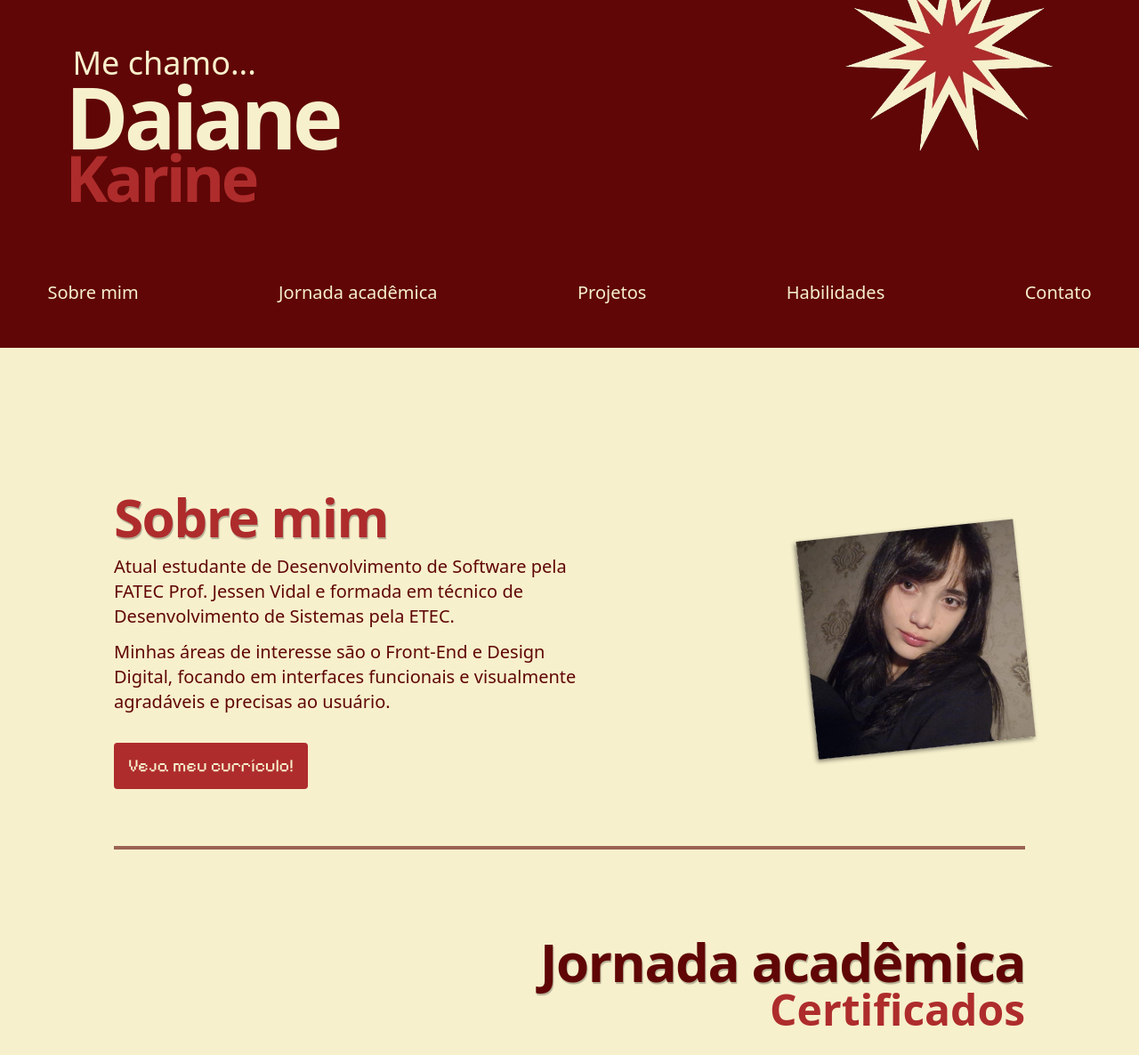
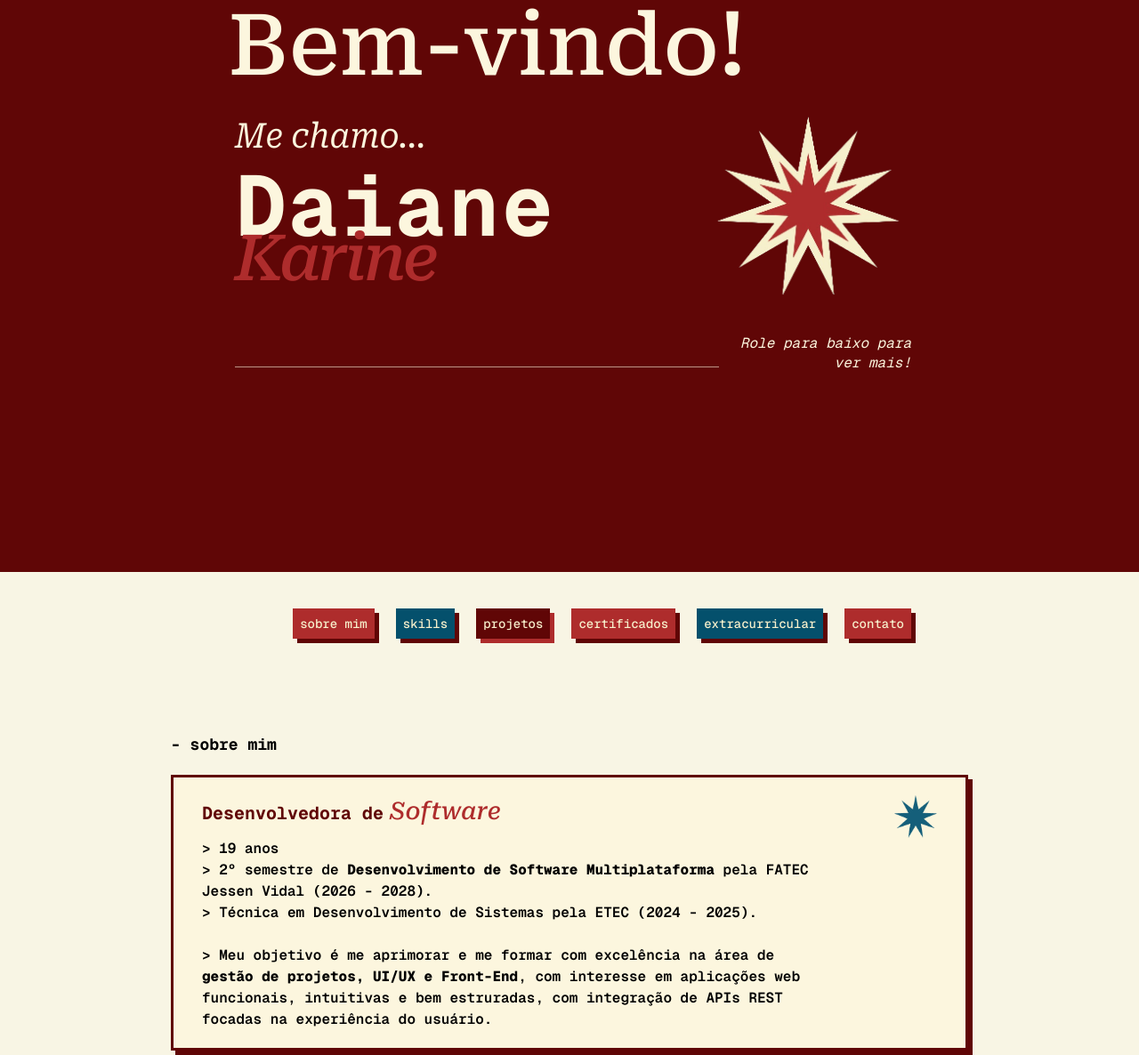
Before and after one commit to Dai4ne/Portfolio, a plain HTML site: page index.html in a window 1280 px wide. Shown: the part 157-1343 px from the top of the page at 89% size. Drawn offline with nearby package versions, Linux system fonts and the light colour scheme; a web font is replaced by a local one.

Commit message:
reestruturação do header, navbar e sobre mim

```diff
--- a/index.html
+++ b/index.html
@@ -5,71 +5,109 @@
     <meta name="viewport" content="width=device-width, initial-scale=1.0">
     <link rel="preconnect" href="https://fonts.googleapis.com">
     <link rel="preconnect" href="https://fonts.gstatic.com" crossorigin>
-    <link href="https://fonts.googleapis.com/css2?family=Federo&family=Lexend+Deca:wght@100..900&family=Poppins:ital,wght@0,100;0,200;0,300;0,400;0,500;0,600;0,700;0,800;0,900;1,100;1,200;1,300;1,400;1,500;1,600;1,700;1,800;1,900&display=swap" rel="stylesheet">
+    <link href="https://fonts.googleapis.com/css2?family=Roboto+Serif:ital,opsz,wght@0,8..144,100..900;1,8..144,100..900&display=swap" rel="stylesheet">
+
     <script src="https://cdn.jsdelivr.net/npm/@tailwindcss/browser@4"></script>
+
     <link rel="shortcut icon" href="img/favicon.ico" type="image/x-icon">
     <link rel="stylesheet" href="style.css">
 
+    <style type="text/tailwindcss">
+        @theme {
+            --color-bg: #F8F5E4;
+            --color-light-yellow: #FCF6DE;
+            --color-dark-red: #600606;
+            --color-light-red: #AE2C2C;
+            --color-dark-cyan: #04506C;
+            --font-roboto: "Roboto Serif", serif;
+            --font-geist: "Geist Mono", monospace
+        }
+    </style>
     <title>Daiane Karine</title>
 </head>
 
-<body class="bg-[#F7F0CC] font-lexend">
+<body class="bg-bg">
 
-    <header class="bg-[#600606] text-[#F7F0CC] md:py-8 ">
+    <header class="bg-dark-red text-light-yellow h-dvh w-full mb-8 px-6 md:py-8 flex items-center">
 
-        <!--Bem vindo e me chamo-->
-        <div class="flex justify-between items-center mb-16 mx-auto lg:gap-80 max-w-max">
-            <div class="">
-                <h1 class="text-4xl mb-20 md:text-8xl font-bold ">
+        <div class="w-full max-w-3xl mx-auto mb-16">
+
+            <h1 class="text-5xl mb-5 md:text-8xl font-roboto font-medium">
                 Bem-vindo!
             </h1>
 
-                <p class="-mb-2 text-xl md:text-4xl font-medium ">
+            <!-- Bloco do nome + estrela ocupando 100% da largura -->
+            <div class="flex flex-col sm:flex-row justify-between items-start sm:items-center gap-6 ms-2">
+                <div>
+                    <p class="text-xl md:text-4xl font-normal font-roboto italic mb-2 scale-y-108 origin-bottom ">
                         Me chamo...
                     </p>
 
-                <p class="text-6xl md:text-8xl font-bold tracking-tighter -mb-4 -ms-2">
+                    <p class="text-6xl md:text-8xl font-geist font-bold tracking-wide">
                         Daiane
                     </p>
-                <p class="text-[#AE2C2C] text-6xl md:text-7xl font-bold tracking-tighter -ms-2">
+                    <p class="text-light-red text-6xl md:text-7xl font-roboto font-medium italic tracking-tighter -mt-4 md:-mt-6">
                         Karine
                     </p>
                 </div>
 
                 <div>
-                <img src="img/star1-portfolio.png" alt="Logo Estrela" class="logoheader w-24 h-24  md:w-64 md:h-64 object-contain">
+                    <img src="img/star1-portfolio.png" alt="Logo Estrela" class="logoheader w-40 h-40 md:w-56 md:h-56 object-contain">
+                </div>
             </div>
 
+            <!-- Linha dinâmica + Texto fixo em 2 linhas -->
+            <div class="flex items-end gap-6 mt-8 ms-2">
+                <div class="flex-1 h-[1px] bg-light-yellow opacity-60 mb-1.5"></div>
+
+                <p class="shrink-0 text-sm md:text-base font-geist italic text-right leading-snug">
+                    Role para baixo para<br>
+                    ver mais!
+                </p>
+            </div>
+        </div>
+    </header>
+
+    <!--Navbar ARRUMAR AQUI -->
+    <nav class="grid grid-cols-1 justify-items-end z-50 py-4 font-geist max-w-5xl">
+        <ul class="flex flex-nowrap md:gap-x-6 text-sm font-medium text-[#F7F0CC]">
+            <li><a href="#sobremim" class="nav p-2 card-light-red">sobre mim</a></li>
+            <li><a href="#skills" class="nav p-2 card-dark-cyan">skills</a></li>
+            <li><a href="#projetos" class="nav p-2 card-dark-red">projetos</a></li>
+            <li><a href="#certificados" class="nav p-2 card-light-red">certificados</a></li>
+            <li><a href="#extracurricular" class="nav p-2 card-dark-cyan">extracurricular</a></li>
+            <li><a href="#contato" class="nav p-2 card-light-red">contato</a></li>
+        </ul>
+
+
+    </nav>
+
+
+    <main class="lg:max-w-4xl mx-auto mt-24">
+
+        <!--Sobre mim-->
+        <section class="">
+            <div class="flex justify-start items-center">
+                <h1 class="text-lg font-geist font-bold mb-5" id="sobremim">- sobre mim</h1>
             </div>
 
-        <!--Navbar-->
-        <nav class="w-full mx-auto z-50 bg-[#600606] py-4">
-            <ul class="flex flex-nowrap justify-evenly md:gap-x-24 text-lg md:text-xl font-medium text-[#F7F0CC]">
-                <li><a href="#sobremim" class="nav p-2">Sobre mim</a></li>
-                <li><a href="#jornada" class="nav p-2">Jornada acadêmica</a></li>
-                <li><a href="#projetos" class="nav p-2">Projetos</a></li>
-                <li><a href="#habilidades" class="nav p-2">Habilidades</a></li>
-                <li><a href="#contato" class="nav p-2">Contato</a></li>
-            </ul>
-        </nav>
+            <!--Card-->
+            <div class="card-b-light-yellow px-8 py-5 font-geist font-semibold">
+                <div class="flex justify-between">
+                    <h1 class="text-xl text-dark-red  font-bold">Desenvolvedora de<span class="text-light-red font-roboto font-medium text-[27px] italic"> Software</span></h1>
 
-    </header>
-
-    <main class="lg:max-w-5xl mx-auto mt-40">
-
-        <!--Sobre mim-->
-        <section class="flex justify-start items-center space-x-56">
-            <div>
-                <h1 class="titulomain text-[#AE2C2C] text-6xl font-bold tracking-tight" id="sobremim">Sobre mim</h1>
-
-                <p class="text-[#600606] text-xl font-medium max-w-xl my-3">Atual estudante de Desenvolvimento de Software pela FATEC Prof. Jessen Vidal e formada em técnico de Desenvolvimento de Sistemas pela ETEC.</p>
-                <p class="text-[#600606] text-xl font-medium max-w-xl">Minhas áreas de interesse são o Front-End e Design Digital, focando em interfaces funcionais e visualmente agradáveis e precisas ao usuário.</p>
-
-                <a href="img/Currículo - Daiane.pdf" target="_blank" class="curriculo bg-[#AE2C2C] text-[#F7F0CC] inline-block text-xl py-3 px-4 rounded-sm mt-8">Veja meu currículo!</a>
+                    <img src="img/cyan star.png" alt="" class="h-12 w-12">
                 </div>
 
-            <div>
-                <img src="img/eu.JPG" alt="" class="eu md:w-64 md:h-auto rotate-84">
+                <div class="w-[700px]">
+                    <p>> 19 anos</p>
+                    <p>> 2º semestre de <span class="font-extrabold">Desenvolvimento de Software
+    Multiplataforma</span> pela FATEC Jessen Vidal (2026 - 2028).</p>
+                    <p>> Técnica em Desenvolvimento de Sistemas pela ETEC (2024 - 2025).</p>
+                    <br>
+                    <p>> Meu objetivo é me aprimorar e me formar com excelência na área de <span class="font-extrabold">gestão de projetos, UI/UX e Front-End</span>, com interesse em aplicações web funcionais, intuitivas e bem estruradas, com integração de APIs REST focadas na experiência do usuário.</p>
+                </div>
+
             </div>
         </section>
 
@@ -88,7 +126,7 @@
 
                 <!--Imagens certificados-->
             <section class="grid lg:grid-cols-4 place-items-center mt-8">
-                <article class="bg-[#e9e0b5] h-44 w-56"></article>
+                <article class="card-light-yellow bg-light-yellow h-44 w-56"></article>
                 <article class="bg-[#e9e0b5] h-44 w-56"></article>
                 <article class="bg-[#e9e0b5] h-44 w-56"></article>
                 <article class="bg-[#e9e0b5] h-44 w-56"></article>
--- a/script.js
+++ b/script.js
@@ -10,18 +10,6 @@ logo.addEventListener('animationend', () => {
         logo.style.animation = 'none'; //para de vez
     } else {
         logo.style.animation = 'none'; //completa a volta e para
-    }
-});
-
-logo.addEventListener('mouseenter', () => {
-    if (entradaConcluida) {
-        logo.style.animation = 'rotacionar 3s linear infinite';
-    }
-});
-
-logo.addEventListener('mouseleave', () => {
-    if (entradaConcluida) {
-        logo.style.animation = 'rotacionar 3s ease-out forwards';
     }
 });
 
--- a/style.css
+++ b/style.css
@@ -1,4 +1,6 @@
-@import url('https://fonts.googleapis.com/css2?family=Federo&family=Lexend+Deca:wght@100..900&family=Pixelify+Sans:wght@400..700&family=Poppins:ital,wght@0,100;0,200;0,300;0,400;0,500;0,600;0,700;0,800;0,900;1,100;1,200;1,300;1,400;1,500;1,600;1,700;1,800;1,900&display=swap');
+@import url('https://fonts.googleapis.com/css2?family=Geist+Mono:ital,wght@0,100..900;1,100..900&family=Roboto+Serif:ital,opsz,wght@0,8..144,100..900;1,8..144,100..900&display=swap');
+
+@import url('https://fonts.googleapis.com/css2?family=Roboto+Serif:ital,opsz,wght@0,8..144,100..900;1,8..144,100..900&display=swap');
 
 .curriculo {
     font-family:  "Pixelify Sans", sans-serif;
@@ -36,10 +38,6 @@ a.nav {
     width: 100%;
 }
 
-/*Main*/
-.titulomain{
-    text-shadow: 1px 2px 1px rgba(0, 0, 0, 0.278);
-}
 
 .curriculo:hover {
     background-color: #600606;
@@ -52,8 +50,34 @@ a.nav {
     box-shadow: 2px 2px 5px rgba(0, 0, 0, 0.482);
 }
 
-.github, .skill, #formas-contato {
-    font-family: "Pixelify Sans", sans-serif;
+/* ------------------------ */
+/*CARDS COM BORDA*/
+.card-b-light-yellow {
+    background-color: #FCF6DE;
+    box-shadow: 5px 5px #600606;
+    border: 3px solid #600606;
+}
+
+.card-b-light-red {
+    background-color: #AE2C2C;
+    box-shadow: 5px 5px black;
+    border: 3px solid black;
+}
+
+/* CARDS SEM BORDA*/
+.card-light-red {
+    background-color: #AE2C2C;
+    box-shadow: 5px 5px #600606;
+}
+
+.card-dark-cyan{
+    background-color: #04506C;
+    box-shadow: 5px 5px #600606;
+}
+
+.card-dark-red{
+    background-color: #600606;
+    box-shadow: 5px 5px #AE2C2C;
 }
 
 /*Contato - animação do email*/
```
Also changed, not shown: img/cyan star.png (added), img/eu.JPG (deleted). Lines whose indentation alone changed are shown as unchanged.
